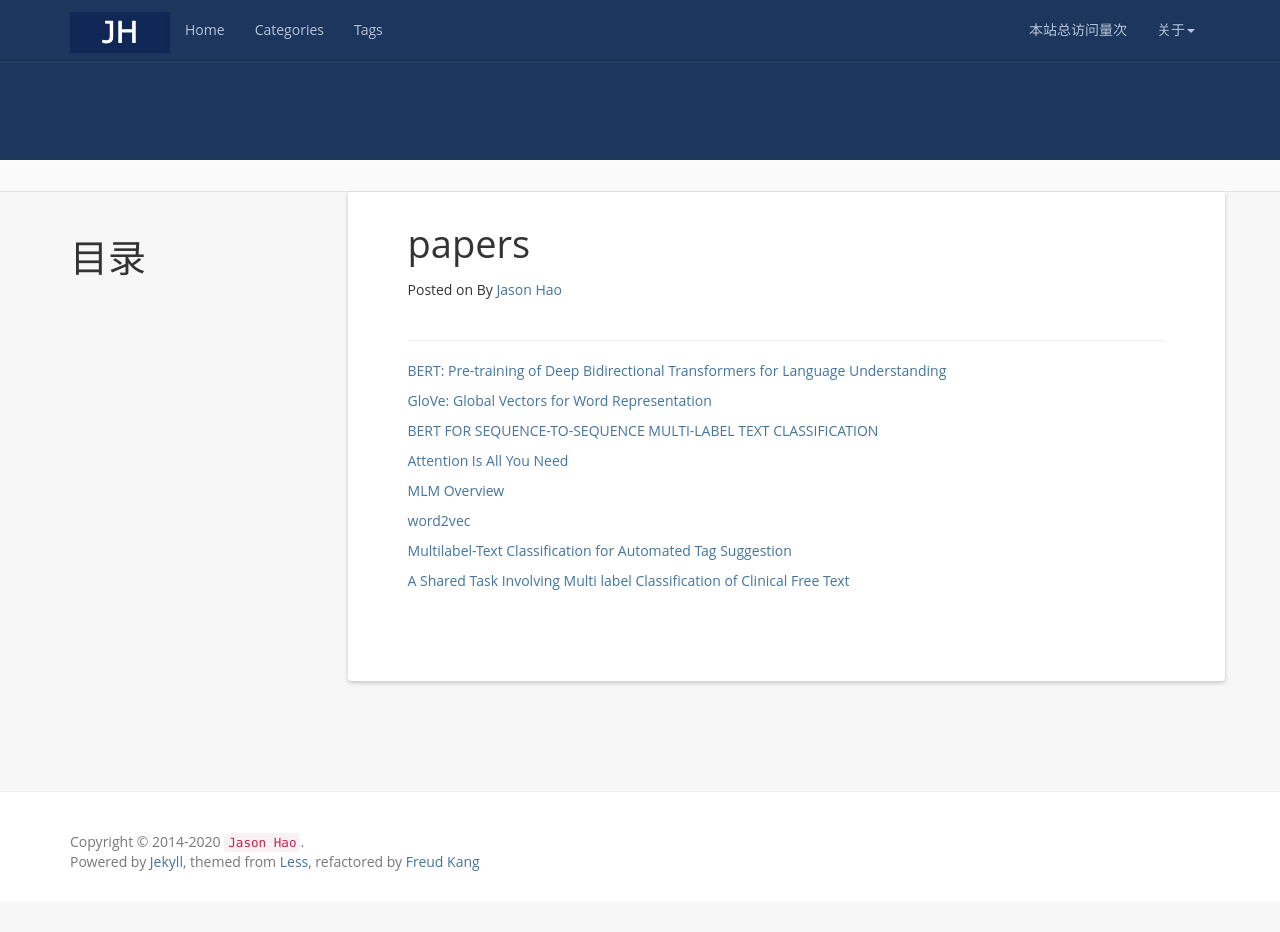
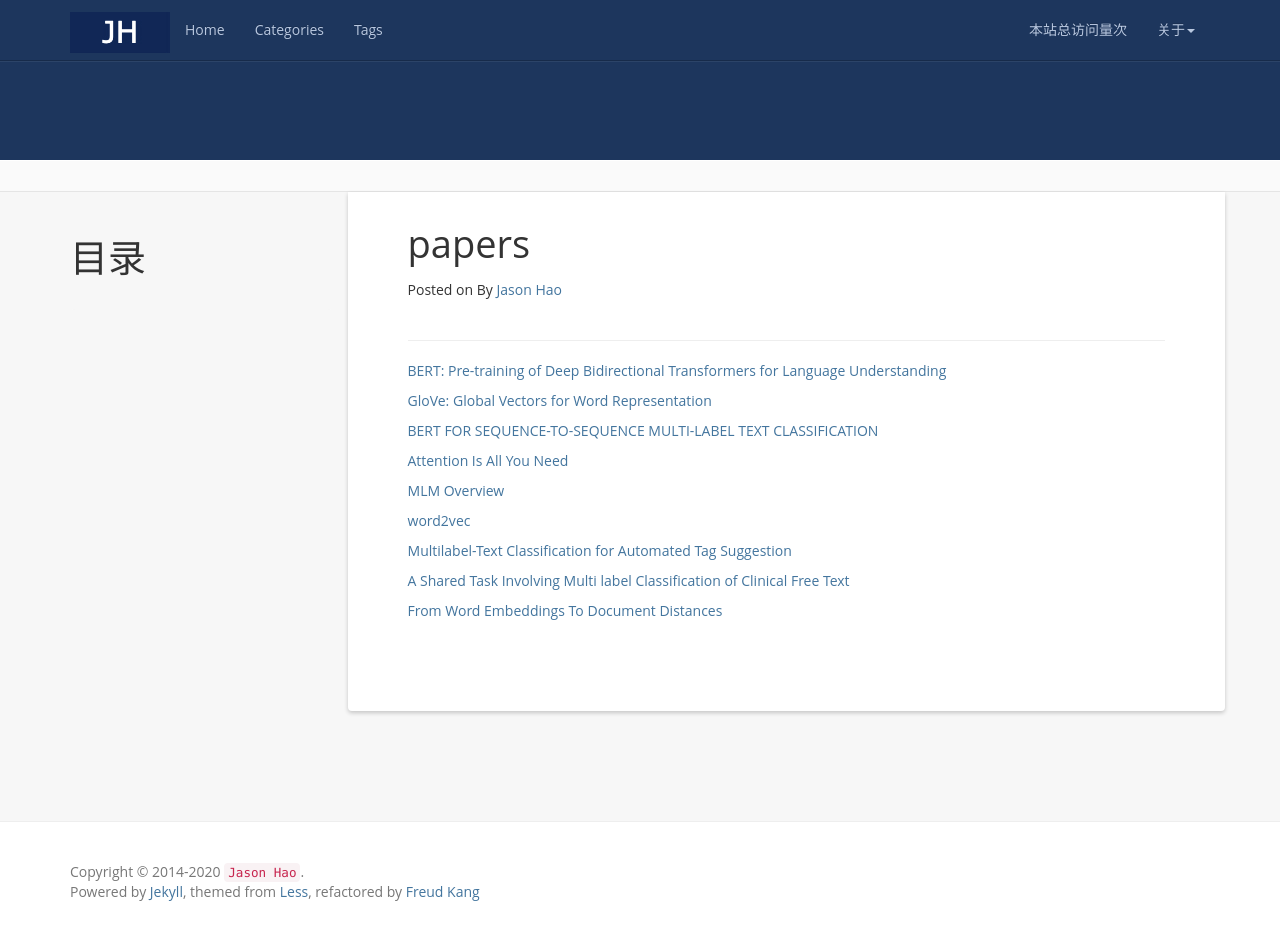
Before and after one commit to jasonhhao/jasonhhao.github.io, a Jekyll site: the page built from papers.md, in a window 1280 px wide and 932 px high. Built offline with Jekyll 4.4.1, drawn with Linux system fonts in a browser that asks for light colours; nearby versions of some CDN libraries; a script that is not in the unit is left out; comment, search, counter and statistics services are not loaded.

Commit message:
Update papers.md

```diff
--- a/papers.md
+++ b/papers.md
@@ -26,3 +26,5 @@ permalink: /papers/
 [Multilabel-Text Classification for Automated Tag Suggestion](/papers/Multilabel-Text-Classification-for-Automated-Tag-Suggestion.pdf)
 
 [A Shared Task Involving Multi label Classification of Clinical Free Text](/papers/A-Shared-Task-Involving-Multi-label-Classification-of-Clinical-Free-Text.pdf)
+
+[From Word Embeddings To Document Distances](/papers/From-Word-Embeddings-To-Document-Distances.pdf)
```
